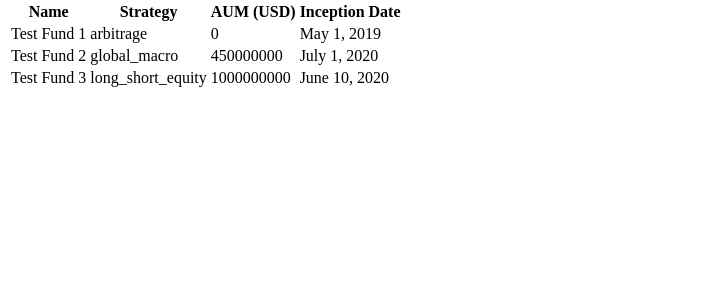
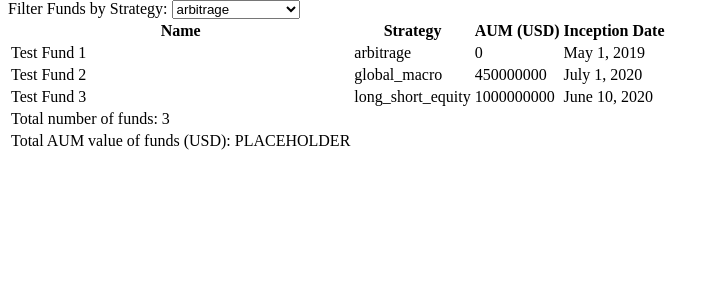
Before and after one commit to Edgefolio/junior-django-task-kelven, a Django app: page /view_funds in a window 1280 px wide. Shown: the part 135-435 px from the top of the page, without its empty margins (0-720 px from the left). Run offline with Django 4.2, Linux system fonts and the light colour scheme; data comes from the database, SQL or seed files in the repository.

Commit message:
Initial development of strategy filter

```diff
--- a/funds/templates/funds/funds.html
+++ b/funds/templates/funds/funds.html
@@ -14,13 +14,33 @@
     </header>
 
     <main>
+
+        <!--Filter by Strategy -->
+        <form method="GET" action="{% url 'view_funds' %}">
+            <label for="strategy_list">Filter Funds by Strategy:</label>
+            <select name="strategy_filter" id="strategy_list">
+
+                {% for fund in funds %}
+                <option value="{{ fund.strategy }}">{{ fund.strategy }}</option>
+                {% endfor %}
+            </select>
+        </form>
+
+        <!-- Funds Table -->
+
         <table>
+            <!--Table Header: to display field names -->
+            <thead>
                 <tr>
                     <th>Name</th>
                     <th>Strategy</th>
                     <th>AUM (USD)</th>
                     <th>Inception Date</th>
                 </tr>
+            </thead>
+
+            <!--Table Body: to dsiplay fund data -->
+            <tbody>
             {% for fund in funds %}
                 <tr>
                     <td>{{ fund.name }}</td>
@@ -29,14 +49,28 @@
                     <td>{{ fund.inception_date }}</td>
                 </tr>
 
-            <!--Handle instances where there are no funds data matching selection-->
+            <!--Handle instances where there are no funds data matching selection -->
             {% empty %}
                 <tr>
                     <td>There are no funds matching your selection</td>
                 </tr>
 
             {% endfor %}
+            </tbody>
+
+            <!--Table Footer: for Count / Sum Totals -->
+            <tfoot>
+                <tr>
+                    <td>Total number of funds: {{ funds_num }}</td>
+                </tr>
+                <tr>
+                    <td>Total AUM value of funds (USD): PLACEHOLDER</td>
+                </tr>
+            </tfoot>
+
         </table>
+
+
     </main>
 
 </body>
--- a/funds/views.py
+++ b/funds/views.py
@@ -1,4 +1,5 @@
 from django.shortcuts import render
+from django.db.models import Q
 from .models import Fund
 
 
@@ -9,7 +10,21 @@ def home(request):
 def view_funds(request):
     """ View to display all funds """
     funds = Fund.objects.all()
+    funds_num = Fund.objects.all().count()
+    strat_filter = None
+
+    """filter data by strategy"""
+    if 'strategy_filter' in request.GET:
+        strat_filter = request.GET['strategy_filter']
+        filtered = Q(strategy__icontains=query)
+        funds = funds.filter(filtered)
+
+        print("Form get requested")
+
     context = {
-        'funds': funds
+        'funds': funds,
+        'funds_num': funds_num,
+        'filter': strat_filter
+
     }
     return render(request, 'funds/funds.html', context)
```
Also changed, not shown: README.md. Lines whose indentation alone changed are shown as unchanged.
